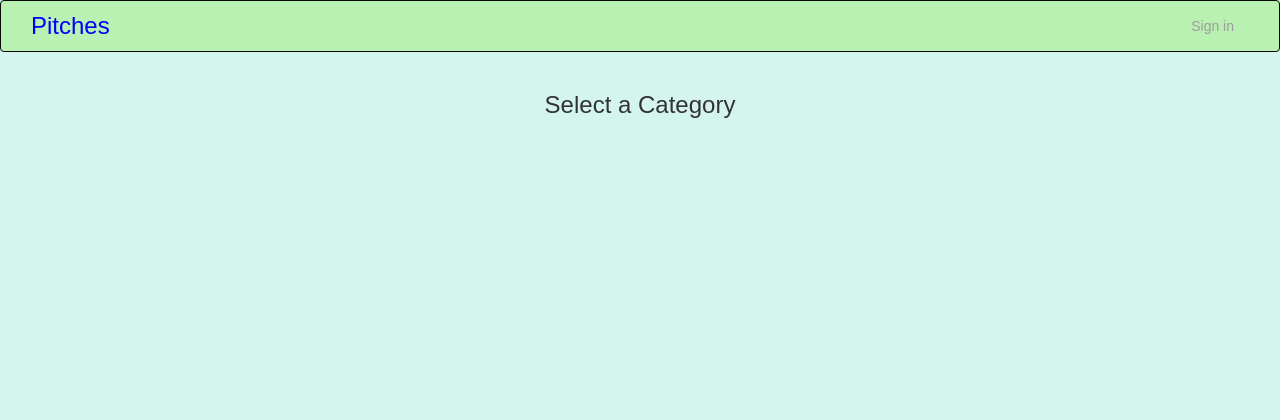
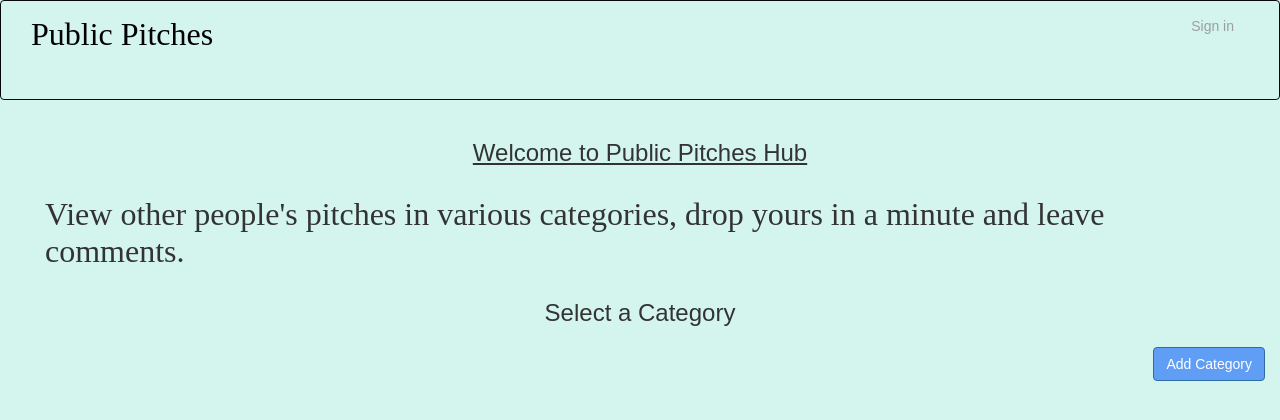
Before and after one commit to MainaAlexM/flask_posts, a Flask app: page / in a window 1280 px wide. Shown: the top 420 px of the page. Run offline with Flask 2, Linux system fonts and the light colour scheme; data that the repository does not hold is empty; some libraries are stand-ins or nearby versions.

```diff
--- a/app/templates/index.html
+++ b/app/templates/index.html
@@ -4,8 +4,13 @@
 <!-- Content block -->
 {% block content %}
 
-<div class="container">
+<div class="container-fluid">
+  <h3 class="text-center" style="text-decoration: underline;">Welcome to Public Pitches Hub</h3>
+  <p class="intro" style="font: xx-large bolder italic;text-align: start; margin: 3rem;">View other people's pitches in various categories, drop yours in a minute and leave comments.</p>
   <h3 style="text-align:center;">Select a Category</h3>
+  <h3 class="add-category "><a class="btn btn-primary" href="/add/category" style="background-color:#609ef5; float:right; margin-bottom: 3rem;"><span aria-hidden="true"> Add Category</span></a></h3>
+</div>
+
   <ul class="categories">{{ macro.displayCategoryList(categories) }}</ul>
 </div> {% endblock %}
-<footer>All Rights Reserved &copy; Mathenge Alex</footer>
+<footer><p>All Rights Reserved &copy; Mathenge Alex</p></footer>
--- a/app/templates/navbar.html
+++ b/app/templates/navbar.html
@@ -1,5 +1,5 @@
-<div class="navbar navbar-inverse container-fluid" role="navigation" id="navigate">
-  <div class="container-fluid">
+<div class="navbar navbar-inverse container-fluid mt-5 mx-5" role="navigation" id="navigate" style="background-color: #0000; height: 10rem;">
+  <div class="container-fluid m-3">
     <div class="navbar-header">
       <button type="button" class="navbar-toggle" data-toggle="collapse" data-target=".navbar-collapse">
                 <span class="sr-only">Toggle navigation</span>
@@ -7,7 +7,7 @@
                 <span class="icon-bar"></span>
                 <span class="icon-bar"></span>
               </button>
-      <a class="navbar-brand" href="/" style="color: blue; font-size: x-large; "> Pitches </a>
+      <a class="navbar-brand" href="/" style="color:rgb(0, 0, 0); font: xx-large bolder; "> Public Pitches </a>
     </div>
     <div class="navbar-collapse collapse">
       <!-- <ul class="nav navbar-nav">
```
Also changed, not shown: app/templates/new_category.html (added, +24 -0 lines).
